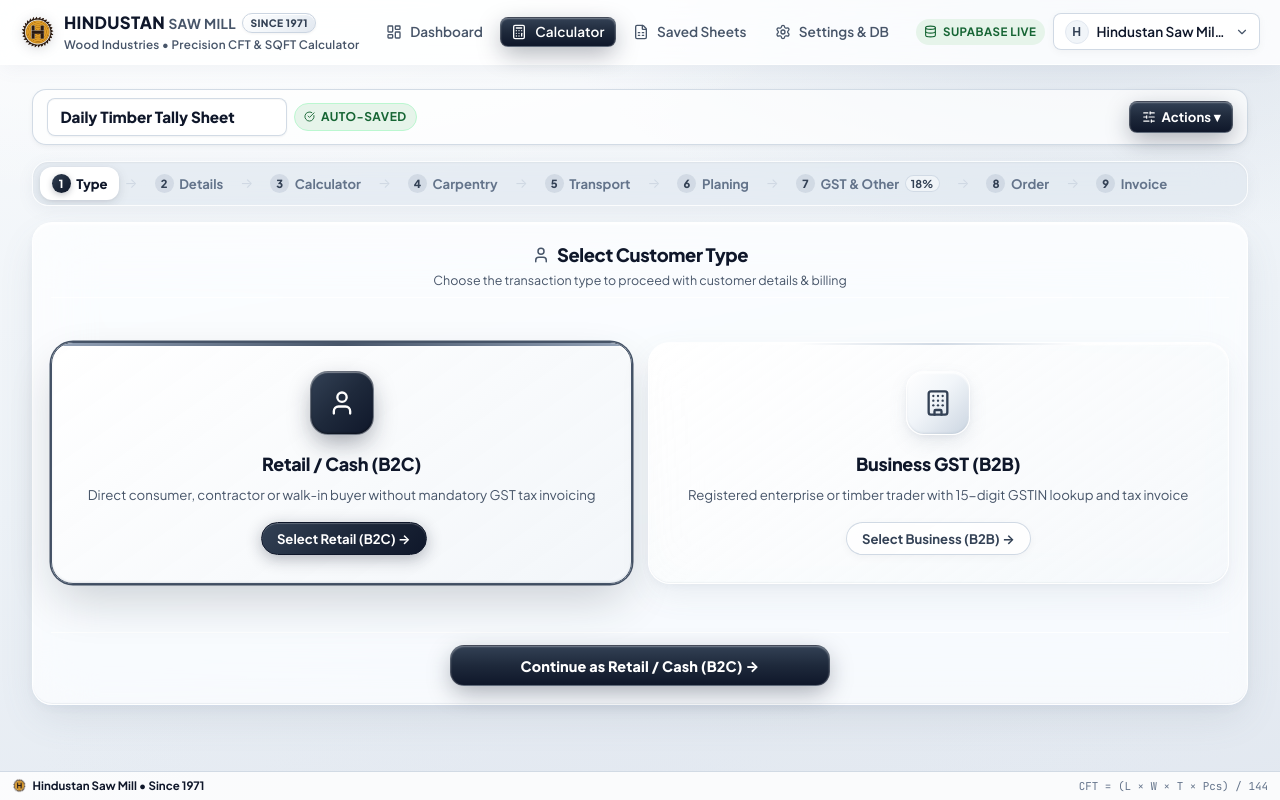
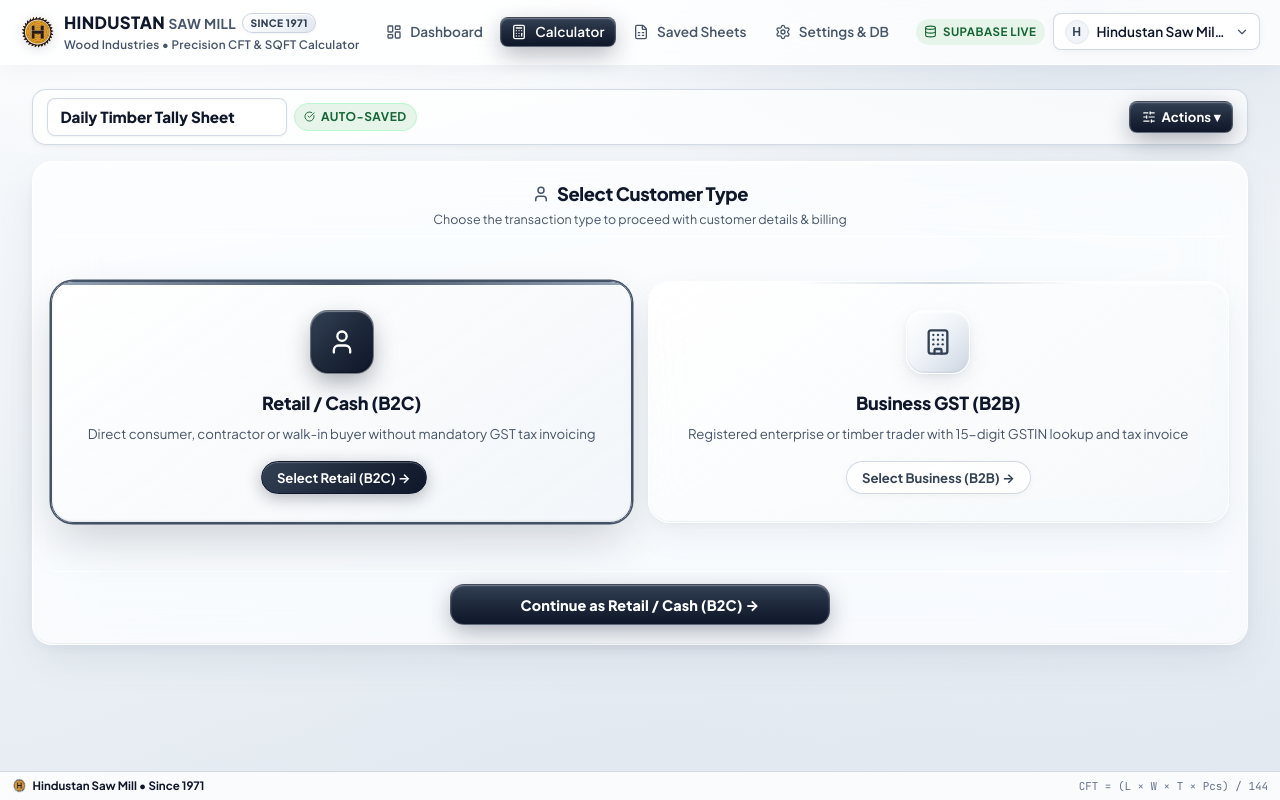
Before and after one commit to 20divine05/hindustan, a React (Vite) app: page / in a window 1280 px wide. Built offline with nearby package versions, Linux system fonts and the light colour scheme.

Commit message:
Remove step navigation bar to maximize available screen space

```diff
--- a/src/pages/CalculatorPage.tsx
+++ b/src/pages/CalculatorPage.tsx
@@ -1051,126 +1051,6 @@ export const CalculatorPage: React.FC<CalculatorPageProps> = ({
               <SlidersHorizontal size={14} />
               <span>Actions ▾</span>
             </button>
-          </div>
-        </div>
-
-        {/* 2. Step-by-Step 9-Phase Wizard Navigation Bar (Optimized for Phones & Large Touch) */}
-        <div className="calc-steps-nav">
-          <button
-            type="button"
-            className={`calc-step-tab ${currentStep === 1 ? 'active' : ''}`}
-            onClick={() => setCurrentStep(1)}
-          >
-            <span className="step-num">1</span>
-            <span className="step-label">Type</span>
-          </button>
-
-          <span className="step-arrow">&rarr;</span>
-
-          <button
-            type="button"
-            className={`calc-step-tab ${currentStep === 2 ? 'active' : ''}`}
-            onClick={() => setCurrentStep(2)}
-          >
-            <span className="step-num">2</span>
-            <span className="step-label">Details</span>
-            {customerName && <span className="step-badge ok">✓</span>}
-          </button>
-
-          <span className="step-arrow">&rarr;</span>
-
-          <button
-            type="button"
-            className={`calc-step-tab ${currentStep === 3 ? 'active' : ''}`}
-            onClick={() => setCurrentStep(3)}
-          >
-            <span className="step-num">3</span>
-            <span className="step-label">Calculator</span>
-            {items.length > 0 && <span className="step-badge">{items.length}</span>}
-          </button>
-
-          <span className="step-arrow">&rarr;</span>
-
-          <button
-            type="button"
-            className={`calc-step-tab ${currentStep === 4 ? 'active' : ''}`}
-            onClick={() => setCurrentStep(4)}
-          >
-            <span className="step-num">4</span>
-            <span className="step-label">Carpentry</span>
-            {carpentryCharges > 0 && <span className="step-badge">₹{carpentryCharges}</span>}
-          </button>
-
-          <span className="step-arrow">&rarr;</span>
-
-          <button
-            type="button"
-            className={`calc-step-tab ${currentStep === 5 ? 'active' : ''}`}
-            onClick={() => setCurrentStep(5)}
-          >
-            <span className="step-num">5</span>
-            <span className="step-label">Transport</span>
-            {transportationCharges > 0 && <span className="step-badge">₹{transportationCharges}</span>}
-          </button>
-
-          <span className="step-arrow">&rarr;</span>
-
-          <button
-            type="button"
-            className={`calc-step-tab ${currentStep === 6 ? 'active' : ''}`}
-            onClick={() => setCurrentStep(6)}
-          >
-            <span className="step-num">6</span>
-            <span className="step-label">Planing</span>
-            {planingCharges > 0 && <span className="step-badge">₹{planingCharges}</span>}
-          </button>
-
-          <span className="step-arrow">&rarr;</span>
-
-          <button
-            type="button"
-            className={`calc-step-tab ${currentStep === 7 ? 'active' : ''}`}
-            onClick={() => setCurrentStep(7)}
-          >
-            <span className="step-num">7</span>
-            <span className="step-label">GST &amp; Other</span>
-            {gstPercent > 0 && <span className="step-badge">{gstPercent}%</span>}
-          </button>
-
-          <span className="step-arrow">&rarr;</span>
-
-          <button
-            type="button"
-            className={`calc-step-tab ${currentStep === 8 ? 'active' : ''}`}
-            onClick={() => setCurrentStep(8)}
-          >
-            <span className="step-num">8</span>
-            <span className="step-label">Order</span>
-          </button>
-
-          <span className="step-arrow">&rarr;</span>
-
-          <button
-            type="button"
-            className={`calc-step-tab ${currentStep === 9 ? 'active' : ''}`}
-            onClick={() => setCurrentStep(9)}
-          >
-            <span className="step-num">9</span>
-            <span className="step-label">Invoice</span>
-          </button>
-
-          {/* Compact Auto-Save status badge inside navigation for mobile */}
-          <div className="calc-steps-save-status">
-            {saveStatus === 'saved' && (
-              <span className="badge badge-connected" title="All changes saved">
-                <CheckCircle size={10} /> Saved
-              </span>
-            )}
-            {saveStatus === 'saving' && (
-              <span className="badge badge-demo" title="Saving changes...">
-                <Clock size={10} /> Saving
-              </span>
-            )}
           </div>
         </div>
 
```
